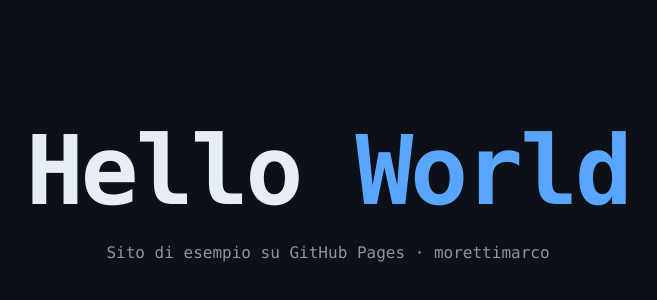
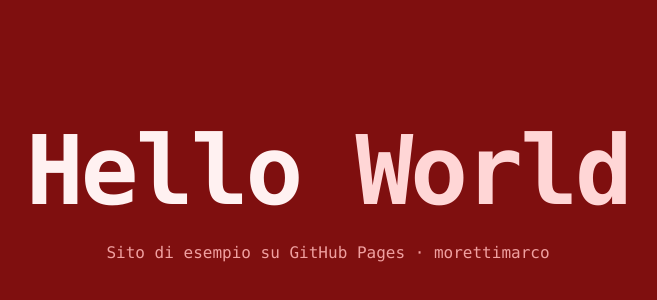
Before and after one commit to morettimarco/hello-world, a plain HTML site: page index.html in a window 1280 px wide. Shown: the part 212-512 px from the top of the page, without its empty margins (312-969 px from the left). Drawn offline with Linux system fonts and the light colour scheme.

Commit message:
Tema rosso

```diff
--- a/index.html
+++ b/index.html
@@ -14,14 +14,14 @@
     justify-content: center;
     gap: 1rem;
     font-family: ui-monospace, SFMono-Regular, Menlo, monospace;
-    background: #0d1117;
-    color: #e6edf3;
+    background: #7f0f0f;
+    color: #fff1f1;
     text-align: center;
     padding: 2rem;
   }
   h1 { font-size: clamp(2.5rem, 12vw, 6rem); letter-spacing: -0.03em; }
-  h1 span { color: #58a6ff; }
-  p { color: #8b949e; font-size: 1rem; }
+  h1 span { color: #ffd6d6; }
+  p { color: #f0a0a0; font-size: 1rem; }
 </style>
 </head>
 <body>
```
